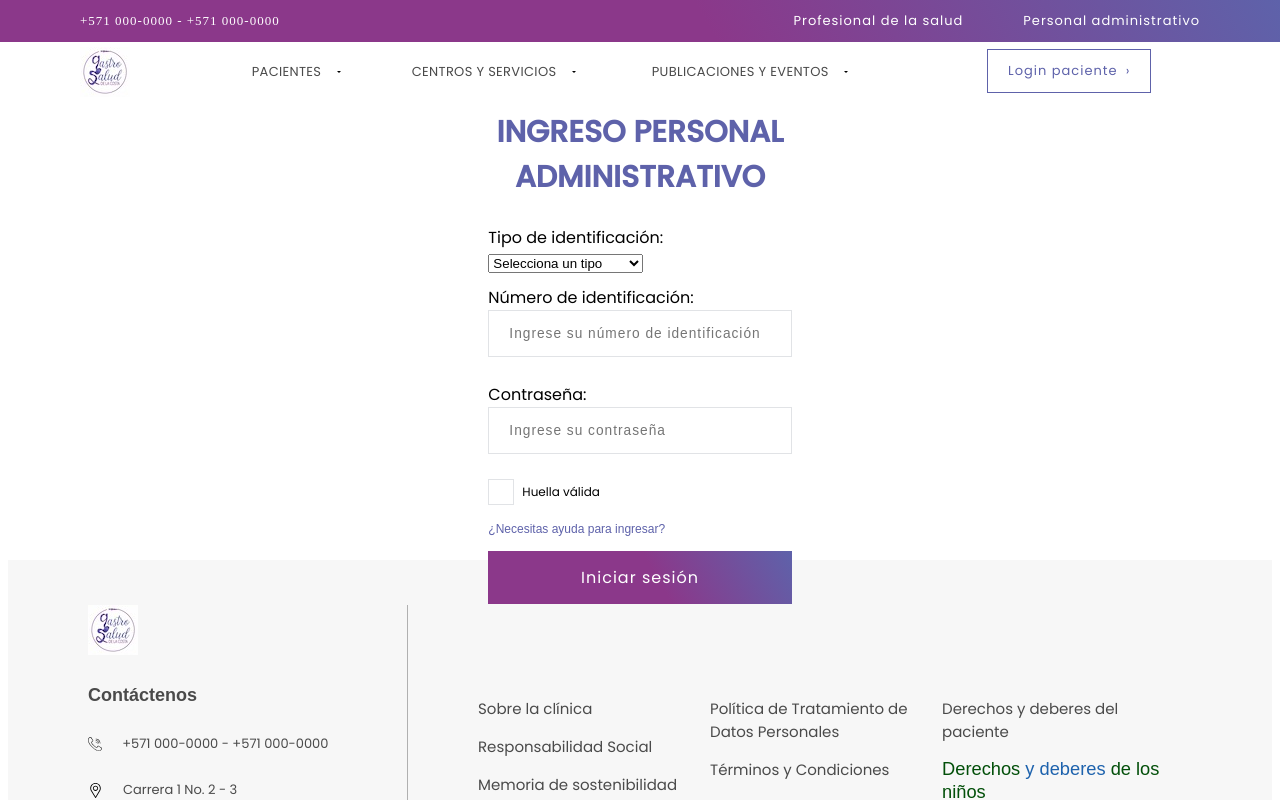
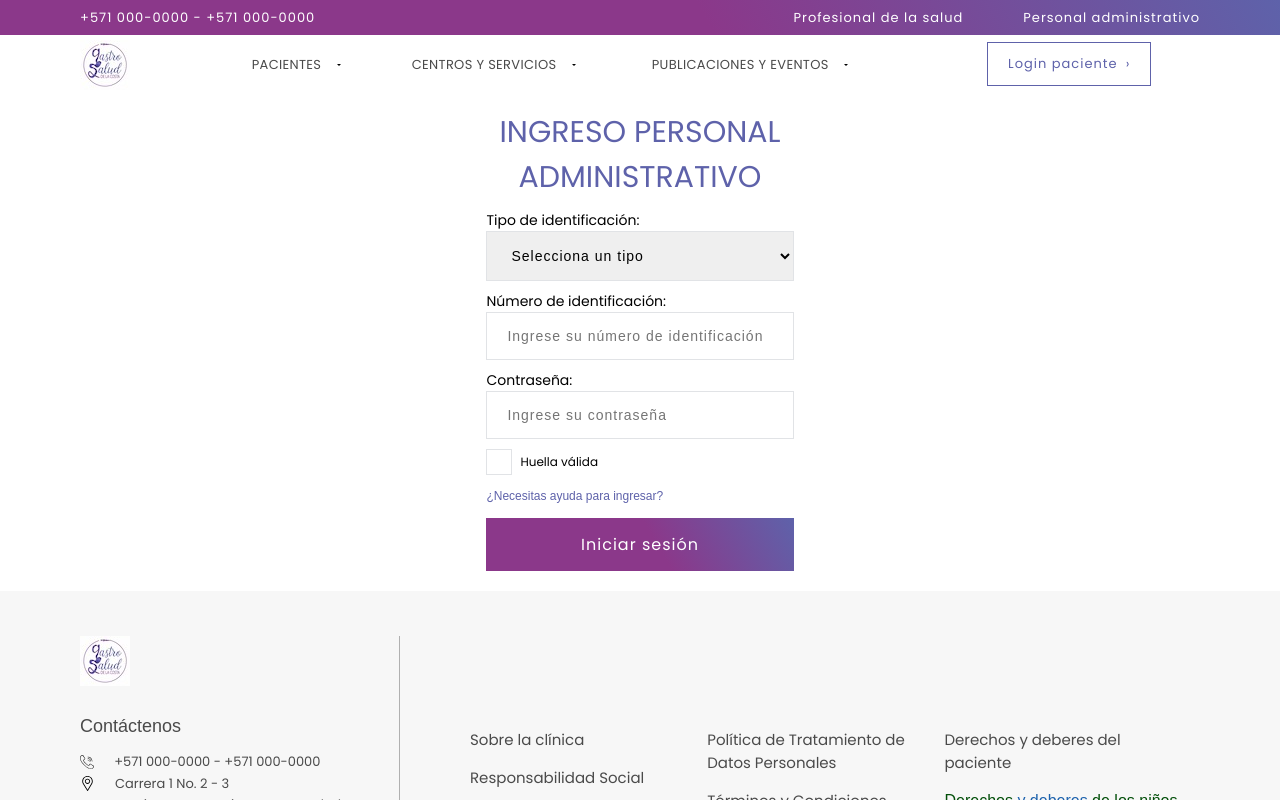
Before and after one commit to TG-CIS1930CP02/Health-Entity-Web, an Angular app in the folder health-entity-web/: page /login-administrator in a window 1280 px wide. Shown: the top 800 px of the page. Built offline with nearby package versions, Linux system fonts and the light colour scheme; a web font is replaced by a local one.

Commit message:
Fix styles

```diff
--- a/health-entity-web/src/app/administrator/login-administrator/login-administrator.component.css
+++ b/health-entity-web/src/app/administrator/login-administrator/login-administrator.component.css
@@ -1,24 +1,15 @@
-a {
-  text-decoration: none;
-  cursor: pointer;
-}
-a:hover {
-  text-decoration: none;
-}
 input {
   width: 100%;
 }
 #loginbox {
-  height: 450px;
   position: relative;
-  margin-top: 90px;
+  margin: 90px auto 20px auto;
   max-width: 1200px;
-  margin-left: auto;
-  margin-right: auto;
 }
 #formbox {
   font-family: "poppins", arial, sans-serif;
   width: 80%;
+  overflow: hidden;
 }
 .center {
   margin: auto;
@@ -28,23 +19,30 @@ input {
   width: 100%;
   font-size: 30px;
   text-align: center;
-  color: #5e62aa !important;
+  color: #5E62AA !important;
   text-transform: uppercase;
-  margin-bottom: 3 0px !important;
+  margin-bottom: 3  0px !important;
 }
 .form_box {
   width: 100%;
   margin-bottom: 10px;
+  margin-top: 10px;
+}
+.form_select {
+  width: 100%;
+  padding: 15px 20px;
+  border: 1px solid #e1e3e6;
+  font-family: "poppinsLight", Arial, Helvetica, sans-serif;
+  font-size: 14px;
+  letter-spacing: 1px;
 }
 .form_input {
   width: 100%;
   padding: 15px 20px;
   border: 1px solid #e1e3e6;
   font-family: "poppinsLight", Arial, Helvetica, sans-serif;
-  font-size: 0.85714rem;
+  font-size: 14px;
   letter-spacing: 1px;
-  resize: none;
-  margin-bottom: 15px !important;
 }
 .form_checkbox {
   display: none;
--- a/health-entity-web/src/app/patient/login-patient/login-patient.component.css
+++ b/health-entity-web/src/app/patient/login-patient/login-patient.component.css
@@ -1,36 +1,15 @@
-body,
-html,
-h6,
-h5,
-h4,
-h3,
-h2,
-h1,
-p {
-  font-family: "poppins", arial, sans-serif;
-  font-size: 14px;
-  font-weight: 400;
-  padding: 0;
-  margin: 0;
-}
-a {
-  text-decoration: none;
-  cursor: pointer;
-}
-a:hover {
-  text-decoration: none;
+input {
+  width: 100%;
 }
 #loginbox {
-  height: 450px;
   position: relative;
-  margin-top: 90px;
+  margin: 90px auto 20px auto;
   max-width: 1200px;
-  margin-left: auto;
-  margin-right: auto;
 }
 #formbox {
   font-family: "poppins", arial, sans-serif;
   width: 80%;
+  overflow: hidden;
 }
 .center {
   margin: auto;
@@ -47,29 +26,23 @@ a:hover {
 .form_box {
   width: 100%;
   margin-bottom: 10px;
+  margin-top: 10px;
+}
+.form_select {
+  width: 100%;
+  padding: 15px 20px;
+  border: 1px solid #e1e3e6;
+  font-family: "poppinsLight", Arial, Helvetica, sans-serif;
+  font-size: 14px;
+  letter-spacing: 1px;
 }
 .form_input {
   width: 100%;
   padding: 15px 20px;
   border: 1px solid #e1e3e6;
   font-family: "poppinsLight", Arial, Helvetica, sans-serif;
-  font-size: 0.85714rem;
-  color: #b5b5b5;
+  font-size: 14px;
   letter-spacing: 1px;
-  resize: none;
-  margin-bottom: 15px !important;
-}
-.form_input::-webkit-input-placeholder {
-  color: #b5b5b5;
-}
-.form_input:-moz-placeholder {
-  color: #b5b5b5;
-}
-.form_input::-moz-placeholder {
-  color: #b5b5b5;
-}
-.form_input:-ms-input-placeholder {
-  color: #b5b5b5;
 }
 .help {
   display: inline-block;
@@ -78,9 +51,6 @@ a:hover {
   font-family: "poppinsMedium", Arial, Helvetica, sans-serif;
   margin-bottom: 15px !important;
   cursor: help;
-}
-input {
-  width: 100%;
 }
 .form_box button {
   position: absolute;
@@ -102,7 +72,7 @@ input {
   padding: 14px 40px;
   outline: none;
   font-family: "poppins", Arial, Helvetica, sans-serif;
-  font-size: 1rem;
+  font-size: 16px;
   text-align: center;
   letter-spacing: 1px;
   cursor: pointer;
--- a/health-entity-web/src/app/practitioner/login-practitioner/login-practitioner.component.css
+++ b/health-entity-web/src/app/practitioner/login-practitioner/login-practitioner.component.css
@@ -1,36 +1,15 @@
-body,
-html,
-h6,
-h5,
-h4,
-h3,
-h2,
-h1,
-p {
-  font-family: "poppins", arial, sans-serif;
-  font-size: 14px;
-  font-weight: 400;
-  padding: 0;
-  margin: 0;
-}
-a {
-  text-decoration: none;
-  cursor: pointer;
-}
-a:hover {
-  text-decoration: none;
+input {
+  width: 100%;
 }
 #loginbox {
-  height: 450px;
   position: relative;
-  margin-top: 90px;
+  margin: 90px auto 20px auto;
   max-width: 1200px;
-  margin-left: auto;
-  margin-right: auto;
 }
 #formbox {
   font-family: "poppins", arial, sans-serif;
   width: 80%;
+  overflow: hidden;
 }
 .center {
   margin: auto;
@@ -47,29 +26,23 @@ a:hover {
 .form_box {
   width: 100%;
   margin-bottom: 10px;
+  margin-top: 10px;
+}
+.form_select {
+  width: 100%;
+  padding: 15px 20px;
+  border: 1px solid #e1e3e6;
+  font-family: "poppinsLight", Arial, Helvetica, sans-serif;
+  font-size: 14px;
+  letter-spacing: 1px;
 }
 .form_input {
   width: 100%;
   padding: 15px 20px;
   border: 1px solid #e1e3e6;
   font-family: "poppinsLight", Arial, Helvetica, sans-serif;
-  font-size: 0.85714rem;
-  color: #b5b5b5;
+  font-size: 14px;
   letter-spacing: 1px;
-  resize: none;
-  margin-bottom: 15px !important;
-}
-.form_input::-webkit-input-placeholder {
-  color: #b5b5b5;
-}
-.form_input:-moz-placeholder {
-  color: #b5b5b5;
-}
-.form_input::-moz-placeholder {
-  color: #b5b5b5;
-}
-.form_input:-ms-input-placeholder {
-  color: #b5b5b5;
 }
 .form_checkbox {
   display: none;
@@ -79,30 +52,19 @@ a:hover {
   color: #fff;
 }
 .form_label--checkbox {
-  display: -ms-flexbox;
   display: flex;
-  -ms-flex-pack: start;
   justify-content: flex-start;
-  -ms-flex-align: center;
   align-items: center;
-  -ms-flex-line-pack: center;
   align-content: center;
-  -ms-flex-wrap: wrap;
   flex-wrap: wrap;
   font-size: 12px;
-  color: #b5b5b5 !important;
 }
 .form_label--checkbox::before {
   content: "✔";
-  display: -ms-flexbox;
   display: flex;
-  -ms-flex-pack: center;
   justify-content: center;
-  -ms-flex-align: center;
   align-items: center;
-  -ms-flex-line-pack: center;
   align-content: center;
-  -ms-flex-wrap: wrap;
   flex-wrap: wrap;
   width: 26px;
   height: 26px;
@@ -117,57 +79,39 @@ a:hover {
 .help {
   display: inline-block;
   font-size: 12px;
-  color: #5E62AA !important;
+  color: #5e62aa !important;
   font-family: "poppinsMedium", Arial, Helvetica, sans-serif;
   margin-bottom: 15px !important;
   cursor: help;
 }
-input {
-  width: 100%;
-}
-.form_box button {
-  position: absolute;
-  bottom: 10px;
-  width: 90%;
-}
 .btn--gradient {
-  display: -ms-inline-flexbox;
   display: inline-flex;
-  -ms-flex-pack: center;
   justify-content: center;
-  -ms-flex-align: center;
   align-items: center;
-  -ms-flex-line-pack: center;
   align-content: center;
-  -ms-flex-wrap: nowrap;
   flex-wrap: nowrap;
   vertical-align: middle;
   padding: 14px 40px;
   outline: none;
   font-family: "poppins", Arial, Helvetica, sans-serif;
-  font-size: 1rem;
+  font-size: 16px;
   text-align: center;
   letter-spacing: 1px;
   cursor: pointer;
   border: none;
   color: #fff;
-  background: linear-gradient(60deg, #8B388A 55%, #5E62AA);
+  background: linear-gradient(60deg, #8b388a 55%, #5e62aa);
   transition: all 0.3s ease;
-  width: 110%;
+  width: 100%;
 }
 .btn--gradient:hover {
-  background: linear-gradient(168.27deg, #8B388A 35.62%, #5E62AA 100%);
+  background: linear-gradient(168.27deg, #8b388a 35.62%, #5e62aa 100%);
 }
 .modal {
-  display: -ms-flexbox;
   display: flex;
-  -ms-flex-pack: center;
   justify-content: center;
-  -ms-flex-align: center;
   align-items: center;
-  -ms-flex-line-pack: center;
   align-content: center;
-  -ms-flex-wrap: wrap;
   flex-wrap: wrap;
   width: 100vw;
   height: 100vh;
@@ -190,15 +134,10 @@ input {
   letter-spacing: 1px;
 }
 .modal_container {
-  display: -ms-flexbox;
   display: flex;
-  -ms-flex-pack: center;
   justify-content: center;
-  -ms-flex-align: center;
   align-items: center;
-  -ms-flex-line-pack: start;
   align-content: flex-start;
-  -ms-flex-wrap: wrap;
   flex-wrap: wrap;
   width: 100%;
   max-width: 500px;
@@ -210,20 +149,15 @@ input {
   background: #fff;
 }
 .modal_header {
-  display: -ms-flexbox;
   display: flex;
-  -ms-flex-pack: center;
   justify-content: center;
-  -ms-flex-align: center;
   align-items: center;
-  -ms-flex-line-pack: center;
   align-content: center;
-  -ms-flex-wrap: wrap;
   flex-wrap: wrap;
   width: 100%;
   padding-left: 30px;
   padding-right: 30px;
-  background: linear-gradient(60deg, #8B388A 55%, #5E62AA);
+  background: linear-gradient(60deg, #8b388a 55%, #5e62aa);
   position: relative;
 }
 .modal_close {
@@ -236,15 +170,10 @@ input {
   right: 15px;
 }
 .icon--close {
-  display: -ms-flexbox;
   display: flex;
-  -ms-flex-pack: center;
   justify-content: center;
-  -ms-flex-align: center;
   align-items: center;
-  -ms-flex-line-pack: center;
   align-content: center;
-  -ms-flex-wrap: wrap;
   flex-wrap: wrap;
   width: 40px;
   height: 40px;
@@ -264,15 +193,10 @@ input {
   cursor: pointer;
 }
 .modal_content {
-  display: -ms-flexbox;
   display: flex;
-  -ms-flex-pack: center;
   justify-content: center;
-  -ms-flex-align: center;
   align-items: center;
-  -ms-flex-line-pack: center;
   align-content: center;
-  -ms-flex-wrap: wrap;
   flex-wrap: wrap;
   padding: 15px;
 }
@@ -284,4 +208,5 @@ input {
   text-align: center;
   margin-top: 20px !important;
   margin-bottom: 30px !important;
+  font-family: "poppins", Arial, Helvetica, sans-serif;
 }
--- a/health-entity-web/src/styles.css
+++ b/health-entity-web/src/styles.css
@@ -8,3 +8,25 @@ body *,
 *::after {
   box-sizing: border-box;
 }
+body,
+html,
+h6,
+h5,
+h4,
+h3,
+h2,
+h1,
+p {
+  font-family: "poppins", arial, sans-serif;
+  font-size: 14px;
+  font-weight: 400;
+  padding: 0;
+  margin: 0;
+}
+a {
+  text-decoration: none;
+  cursor: pointer;
+}
+a:hover {
+  text-decoration: none;
+}
```
